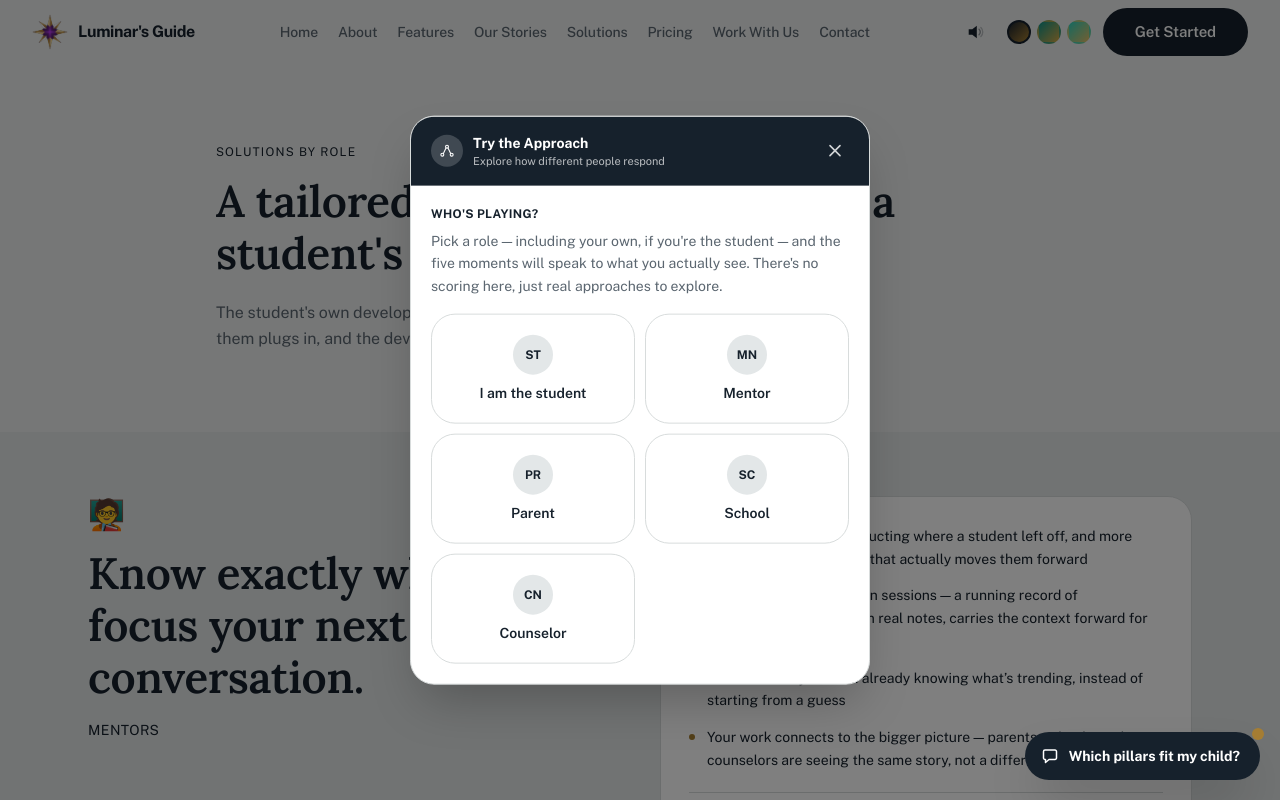
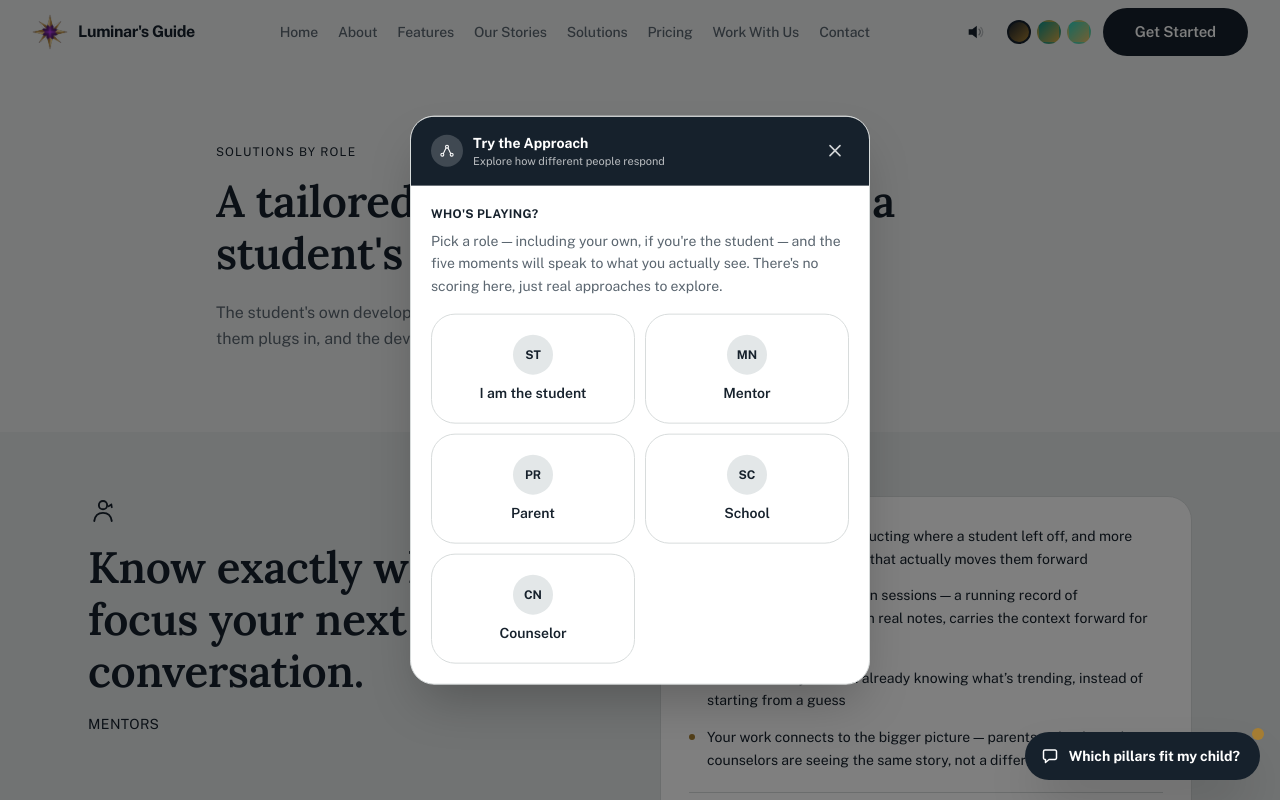
Before and after one commit to youphorialuminars/luminarguide, a Next.js app: page /solutions in a window 1280 px wide. Shown: the top 800 px of the page. Built offline with nearby package versions, Linux system fonts and the light colour scheme.

Commit message:
Manual code change

```diff
--- a/src/app/solutions/page.tsx
+++ b/src/app/solutions/page.tsx
@@ -1,14 +1,18 @@
 import React from 'react';
 import type { Metadata } from 'next';
 import Link from 'next/link';
-import { RoleSolutionTile } from '@/components/Header';
+import { RoleSolutionTile, StakeholderIcon } from '@/components/Header';
 
 export const metadata: Metadata = { title: 'Solutions — LuminarGuide' };
 
-const roles = [
+const roles: {
+  role: 'Mentors' | 'Parents' | 'Schools' | 'Counselors';
+  headline: string;
+  points: string[];
+  theory: { name: string; description: string };
+}[] = [
   {
     role: 'Mentors',
-    icon: '🧑‍🏫',
     headline: 'Know exactly where to focus your next conversation.',
     points: [
       'Spend less time reconstructing where a student left off, and more time on the conversation that actually moves them forward',
@@ -24,7 +28,6 @@ const roles = [
   },
   {
     role: 'Parents',
-    icon: '👨‍👩‍👧',
     headline: "Stay meaningfully connected to your child's growth.",
     points: [
       "Stay genuinely close to your child's growth without needing to ask, and without hovering",
@@ -41,8 +44,7 @@ const roles = [
   },
   {
     role: 'Schools',
-    icon: '🏫',
-    headline: 'A unified, administrator-level view of student well-being.',
+    headline:'A unified, administrator-level view of student well-being.',
     points: [
       'See patterns across your whole student body that no single classroom or counselor could catch alone',
       "A consistent, structured approach to student well-being — not scattered efforts that vary teacher to teacher",
@@ -58,7 +60,6 @@ const roles = [
   },
   {
     role: 'Counselors',
-    icon: '💬',
     headline: 'Spot students who may need support earlier.',
     points: [
       "Catch a student trending toward difficulty earlier — while there's still room to help before a crisis point",
@@ -92,7 +93,9 @@ export default function SolutionsPage() {
         <section key={r.role} className={`py-16 ${i % 2 === 0 ? 'bg-muted' : 'bg-background'}`}>
           <div className="max-w-6xl mx-auto px-6 grid grid-cols-1 lg:grid-cols-2 gap-10">
             <div className="flex flex-col gap-4 self-start">
-              <span className="text-3xl">{r.icon}</span>
+              <span style={{ color: 'var(--primary)' }}>
+                <StakeholderIcon role={r.role} size={30} />
+              </span>
               <h2 className="text-section-heading text-foreground">{r.headline}</h2>
               <p className="text-sm font-600 text-primary uppercase tracking-wide">{r.role}</p>
             </div>
--- a/src/components/Header.tsx
+++ b/src/components/Header.tsx
@@ -126,7 +126,7 @@ let chatTurnCounter = 0;
 const nextChatId = () => `t${chatTurnCounter++}`;
 
 const CHAT_GREETING =
-  "Hi, I'm the LuminarGuide Pillar Guide 👋 Tell me which class your child is in, and I'll walk you through what we focus on and why it matters at that age.";
+  "Hi, I'm the LuminarGuide Pillar Guide. Tell me which class your child is in, and I'll walk you through what we focus on and why it matters at that age.";
 
 function PillarGuideChat() {
   const [open, setOpen] = useState(false);
```
